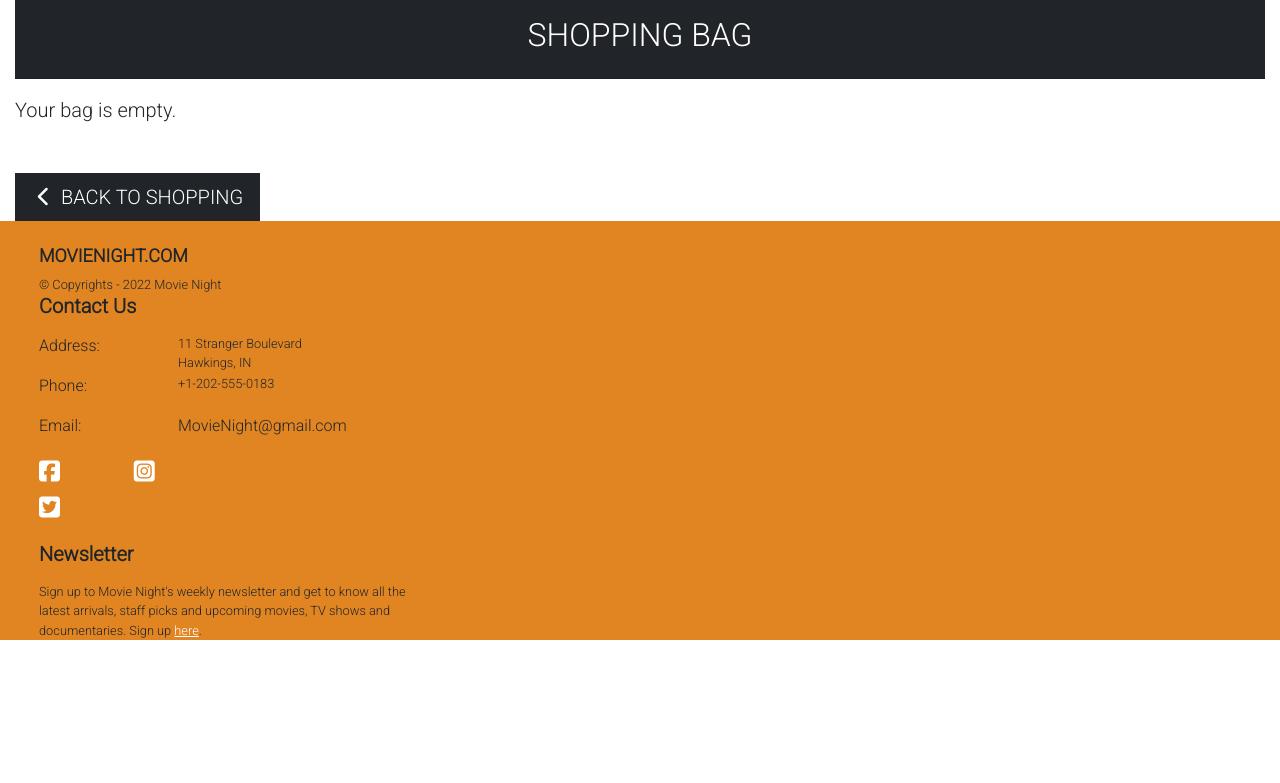
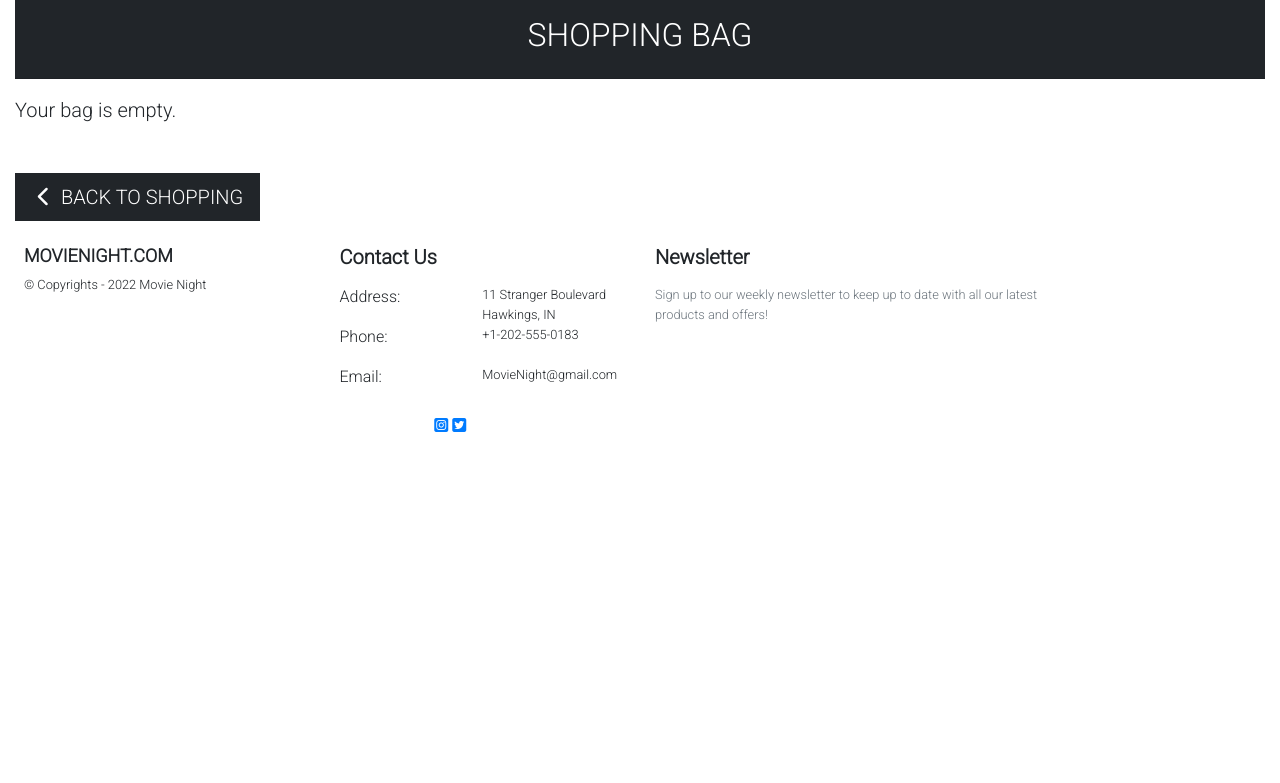
Before and after one commit to FranciscoBarreira/MovieNight, a Django app: page /bag/ in a window 1280 px wide. Shown: the part 217-1000 px from the top of the page. Run offline with Django 3.2, Linux system fonts and the light colour scheme; parts of the project's set-up code (start-up, migrations or seed data) failed here and were passed over; some libraries are stand-ins or nearby versions.

Commit message:
added fix to footer

```diff
--- a/templates/base.html
+++ b/templates/base.html
@@ -129,14 +129,14 @@
     </main>
 
     <!-- Footer -->
-    <footer class="w-100 pt-4 px-4 mt-auto yellow-bg">
-        <div class="row gy-4 gx-5"></div>
-
-            <div class="col-lg-4 col-md-6">
+    <footer class="w-100 pt-4 px-4 mt-auto">
+        <div class="row gy-4 gx-5">
+          <!-- Logo -->
+          <div class="col-lg-3 col-md-6">
             <h5 class="h1 footer-logo">MOVIENIGHT.COM</h5>
             <p class="small mb-0">&copy; Copyrights - 2022 Movie Night</p>
           </div>
-
+          <!-- Contact -->
           <div class="col-lg-3 col-md-6">
             <h5 class=" mb-3"><strong>Contact Us</strong></h5>
             <div class="row">
@@ -161,7 +161,7 @@
               <div class="col-4 col-md-6">
                 <p>Email:</p>
               </div>
-                    <div class="col-8 col-md-6 pl-0">
+              <div class="col-8 col-md-6 small pl-0">
                 <a class="contact-text" href="mailto:MovieNight@gmail.com">MovieNight@gmail.com</a>
               </div>
             </div>
@@ -170,10 +170,10 @@
                 rel="noopener" aria-label="Link to Facebook">
                 <i class="fab fa-facebook-square"></i>
               </a>
-                <a href="https://www.instagram.com/" class="socials" target="_blank" rel="noopener" aria-label="Link to Instagram">
+              <a href="https://www.instagram.com/" class="social-icon" target="_blank" rel="noopener" aria-label="Link to Instagram">
                 <i class="fab fa-instagram-square"></i>
               </a>
-                <a href="https://www.twitter.com/" class="socials" target="_blank" rel="noopener" aria-label="Link to Twitter">
+              <a href="https://www.twitter.com/" class="social-icon" target="_blank" rel="noopener" aria-label="Link to Twitter">
                 <i class="fab fa-twitter-square"></i>
               </a>
             </p>
@@ -181,9 +181,9 @@
           <!-- Newsletter -->
           <div class="col-lg-4 col-md-6">
             <h5 class=" mb-3"><strong>Newsletter</strong></h5>
-                <p class="small mb-0">Sign up to Movie Night's weekly newsletter and get to know all the
-                    latest arrivals, staff picks and upcoming movies, TV shows and documentaries.
-                    Sign up <a class="newsletter-link" href="{% url 'newsletter' %}">here</a>.</p>
+            <p class="small text-muted mb-0">Sign up to our weekly newsletter to keep up to date with all our latest
+              products
+              and offers!</p>
           </div>
         </div>
       </footer>
```
Lines whose indentation alone changed are shown as unchanged.
